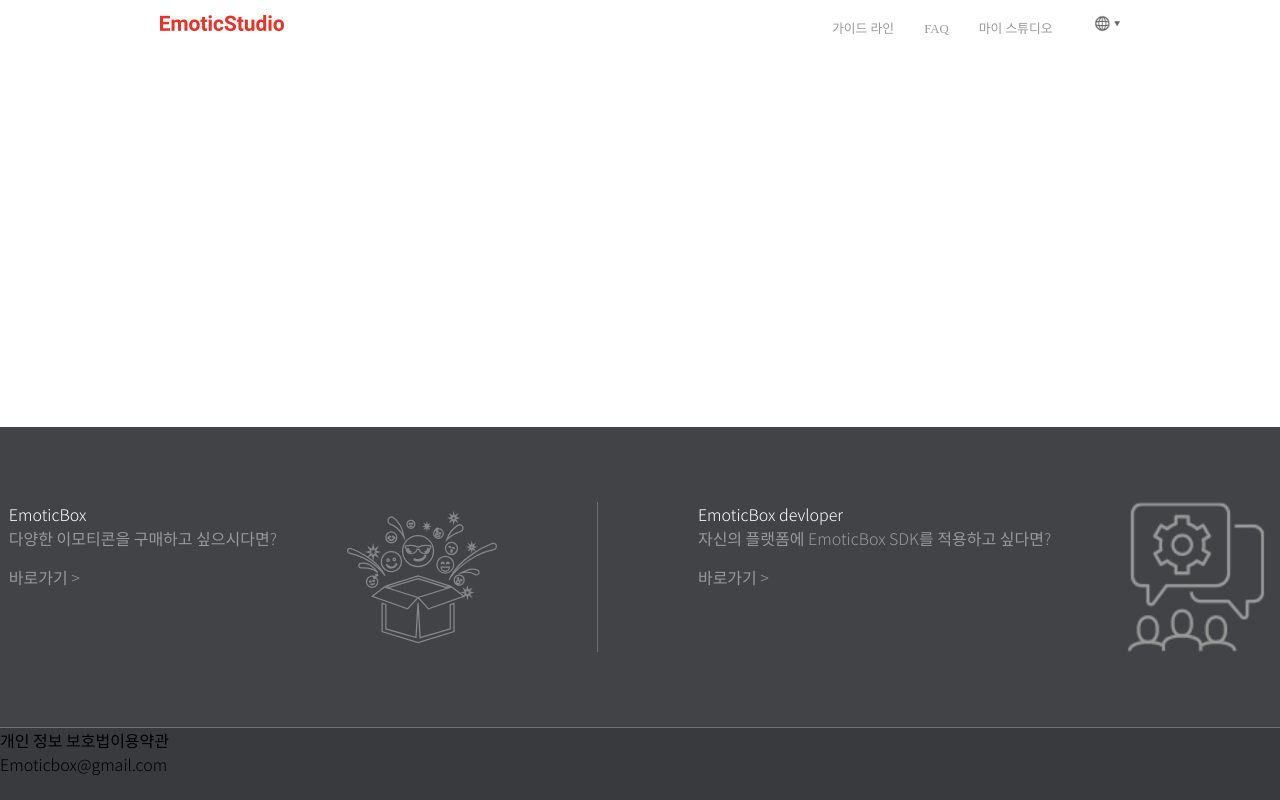
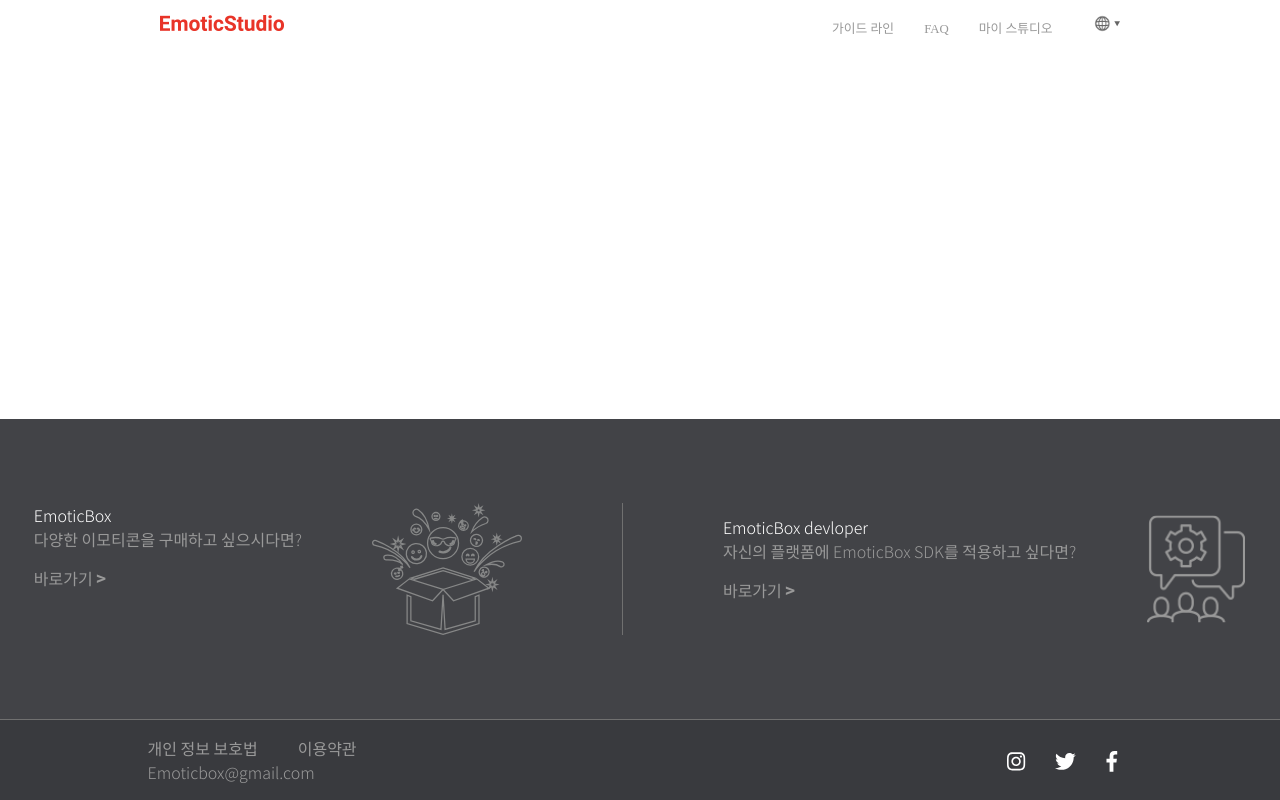
Before and after one commit to marload/emotic-studio-frontend, a React (Create React App) app: page /mystudio in a window 1280 px wide. Built offline with nearby package versions, Linux system fonts and the light colour scheme.

Commit message:
footer complete

```diff
--- a/public/index.html
+++ b/public/index.html
@@ -34,10 +34,13 @@
             href="https://fonts.googleapis.com/css?family=Roboto:300,400&display=swap"
             rel="stylesheet"
         />
-        <link
+
+        <script src="https://use.fontawesome.com/releases/v5.2.0/js/all.js"></script>
+        <!-- <link
             rel="stylesheet"
             href="https://cdnjs.cloudflare.com/ajax/libs/font-awesome/4.7.0/css/font-awesome.min.css"
         />
+        <link rel="shortcut icon" href="http://yourwebsitepath/favicon.ico" /> -->
     </head>
     <body style="margin: 0">
         <noscript>You need to enable JavaScript to run this app.</noscript>
--- a/src/Interface/Footer.js
+++ b/src/Interface/Footer.js
@@ -19,12 +19,12 @@ class Footer extends React.Component {
                                     다양한 이모티콘을 구매하고 싶으시다면?
                                 </div>
                                 <div className="footer__top__link">
-                                    바로가기 >
+                                    바로가기 <b>></b>
                                 </div>
                             </div>
                             <img
-                                className="footer__top__icon"
-                                src="images/footer-left-icon.svg"
+                                className="footer__top__icon__left"
+                                src="/images/footer-left-icon.svg"
                                 alt="emoticbox"
                             ></img>
                         </div>
@@ -40,12 +40,12 @@ class Footer extends React.Component {
                                     싶다면?
                                 </div>
                                 <div className="footer__top__link">
-                                    바로가기 >
+                                    바로가기 <b>></b>
                                 </div>
                             </div>
                             <img
-                                className="footer__top__icon"
-                                src="images/footer-right-icon.svg"
+                                className="footer__top__icon__right"
+                                src="/images/footer-right-icon.svg"
                                 alt="emoticbox"
                             ></img>
                         </div>
@@ -62,9 +62,15 @@ class Footer extends React.Component {
                         </div>
                     </div>
                     <div className="footer__bottom__right">
-                        <i class="fab fa-instagram"></i>
-                        <i class="fab fa-twitter"></i>
-                        <i class="fab fa-facebook-f"></i>
+                        <div>
+                            <i class="fab fa-instagram"></i>
+                        </div>
+                        <div>
+                            <i class="fab fa-twitter"></i>
+                        </div>
+                        <div>
+                            <i class="fab fa-facebook-f"></i>
+                        </div>
                     </div>
                 </div>
             </footer>
--- a/src/Interface/Header.js
+++ b/src/Interface/Header.js
@@ -24,7 +24,10 @@ function Header() {
                         <Link to="/faq/service" className="nav__faq nav-item">
                             FAQ
                         </Link>
-                        <Link to="mystudio" className="nav__my-sutdio nav-item">
+                        <Link
+                            to="/mystudio/sticker-register"
+                            className="nav__my-sutdio nav-item"
+                        >
                             마이 스튜디오
                         </Link>
                         <span className="nav__language">
--- a/src/Interface/scss/Footer.scss
+++ b/src/Interface/scss/Footer.scss
@@ -7,9 +7,11 @@
         justify-content: center;
         height: 300px;
         align-items: center;
-        &__icon {
+        &__icon__left {
             width: 150px;
-            height: 150px;
+        }
+        &__icon__right {
+            width: 100px;
         }
         &__content {
             display: flex;
@@ -36,7 +38,28 @@
         }
     }
     &__bottom {
+        height: 80px;
         background-color: #393a3e;
         border-top: 1px solid #707070;
+        display: flex;
+        justify-content: space-around;
+        align-items: center;
+        &__left {
+            color: #999999;
+            margin-right: 300px;
+            .footer__bottom__first {
+                span {
+                    margin-right: 40px;
+                }
+            }
+        }
+        &__right {
+            font-size: 1.3rem;
+            color: #ffffff;
+            div {
+                display: inline-block;
+                margin: 0px 15px;
+            }
+        }
     }
 }
```
